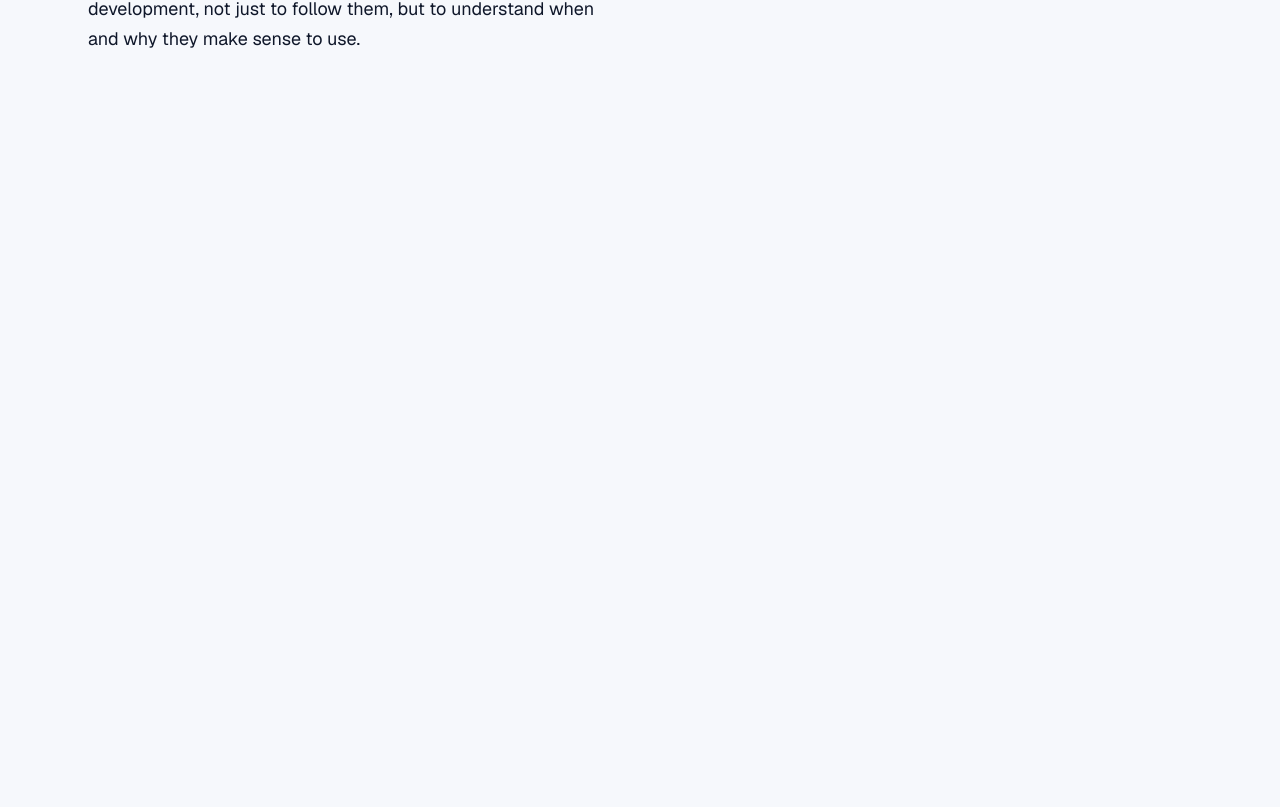
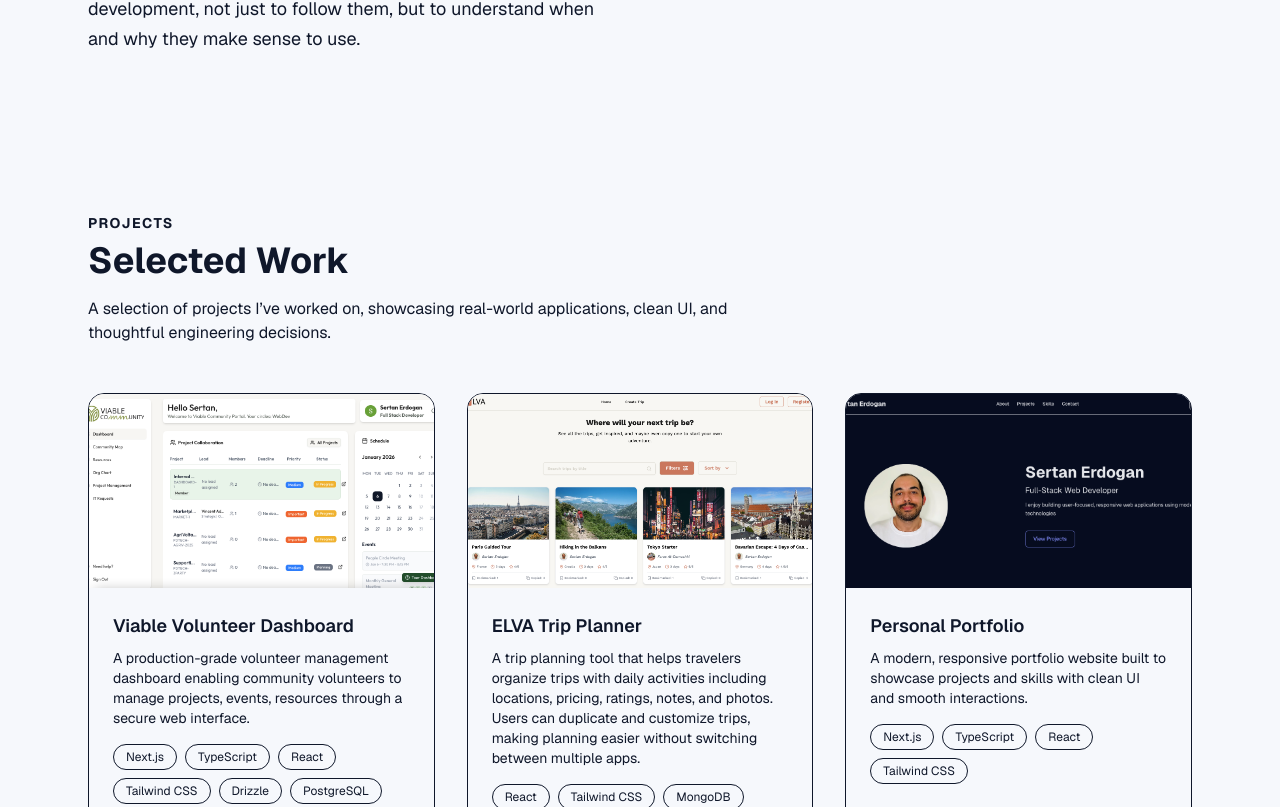
Before and after one commit to sertanrdn/portfolio, a Next.js app: page / in a window 1280 px wide. Shown: the part 1233-2040 px from the top of the page. Before the commit the page ends 1366 px from the top, so only its background shows below. Built offline with nearby package versions, Linux system fonts and the light colour scheme.

Commit message:
Created Projects section and used on the page.tsx

```diff
--- a/src/app/page.tsx
+++ b/src/app/page.tsx
@@ -1,6 +1,7 @@
 import About from "../components/About";
 import Intro from "../components/Intro";
 import Navbar from "../components/Navbar";
+import Projects from "../components/Projects";
 
 export default function Home() {
   return (
@@ -13,6 +14,7 @@ export default function Home() {
         {/* About */}
         <About />
         {/* Projects */}
+        <Projects />
         {/* Skills */}
         {/* Contact */}
       </main>
--- /dev/null
+++ b/src/components/Projects.tsx
@@ -0,0 +1,33 @@
+import ProjectCard from "./ProjectCard";
+import { projectsData } from "../data/projects";
+
+export default function Projects() {
+    return (
+        <section
+            id="projects"
+            className="relative scroll-mt-24 py-10 md:py-20"
+        >
+            <div className="mx-auto max-w-6xl px-6">
+                {/* Section header */}
+                <div className="mb-12 max-w-2xl">
+                    <p className="mb-2 text-sm font-bold tracking-widest text-accent">
+                        PROJECTS
+                    </p>
+                    <h2 className="mb-4 text-3xl font-bold md:text-4xl">
+                        Selected Work
+                    </h2>
+                    <p className="text-muted">
+                        A selection of projects I’ve worked on, showcasing real-world
+                        applications, clean UI, and thoughtful engineering decisions.
+                    </p>
+                </div>
+                {/* Projects grid */}
+                <div className="grid gap-8 sm:grid-cols-2 lg:grid-cols-3">
+                    {projectsData.map((project) => (
+                        <ProjectCard key={project.id} project={project} />
+                    ))}
+                </div>
+            </div>
+        </section>
+    );
+}
```
